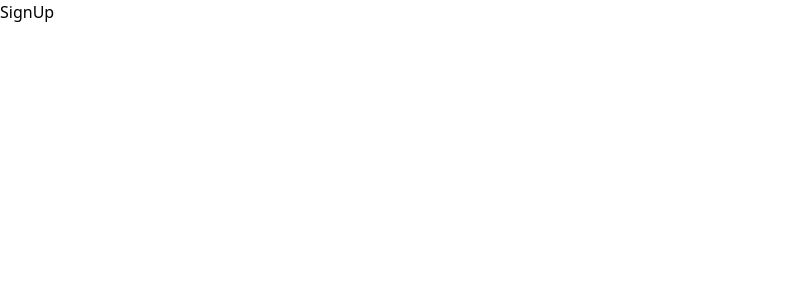
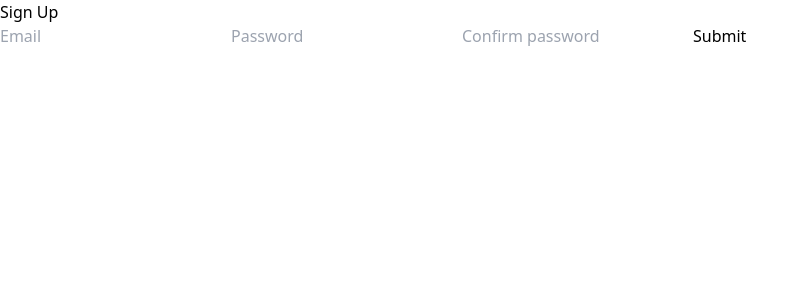
Before and after one commit to jack-barr3tt/finance-tracker, a React (Vite) app in the folder frontend/: page /signup in a window 1280 px wide. Shown: the top 300 px of the page, without its empty margins (0-808 px from the left). Built offline with nearby package versions, Linux system fonts and the light colour scheme.

Commit message:
Sign Up and Login pages

```diff
--- a/frontend/src/Hooks/useUser.tsx
+++ b/frontend/src/Hooks/useUser.tsx
@@ -49,7 +49,6 @@ export function UserProvider(props: { children: ReactNode }) {
   const logout = () => {
     setUserId(null)
     Cookies.remove("access_token")
-    Cookies.remove("refresh_token")
   }
 
   const value: UserValue = {
--- a/frontend/src/Pages/Login.tsx
+++ b/frontend/src/Pages/Login.tsx
@@ -1,26 +1,30 @@
 import { FormEvent, useCallback, useState } from "react"
 import { useUser } from "../Hooks/useUser"
+import { useNavigate } from "react-router-dom"
 
 export default function Login() {
   const [email, setEmail] = useState("")
   const [password, setPassword] = useState("")
 
-  const { userId, login } = useUser()
+  const { login } = useUser()
+  const navigate = useNavigate()
 
   const handleSubmit = useCallback(
     async (e: FormEvent<HTMLFormElement>) => {
       e.preventDefault()
 
-      const result = await login(email, password)
-
-      console.log(result)
+      if (await login(email, password)) {
+        navigate("/dashboard")
+      } else {
+        alert("Login failed")
+      }
     },
-    [email, password, login]
+    [login, email, password, navigate]
   )
 
   return (
     <div className="flex flex-col gap-2">
-      <div>Current user ID is: {userId}</div>
+      <h1>Login</h1>
       <form onSubmit={handleSubmit}>
         <input
           type="email"
--- a/frontend/src/Pages/SignUp.tsx
+++ b/frontend/src/Pages/SignUp.tsx
@@ -1,3 +1,71 @@
+import { FormEvent, useCallback, useState } from "react"
+import { SignupRequest } from "../api/apiSchemas"
+import { useUser } from "../Hooks/useUser"
+import { useNavigate } from "react-router-dom"
+
 export default function SignUp() {
-  return <div>SignUp</div>
+  const [email, setEmail] = useState("")
+  const [password, setPassword] = useState("")
+  const [passwordConfirmation, setPasswordConfirmation] = useState("")
+
+  const { login } = useUser()
+  const navigate = useNavigate()
+
+  const handleSubmit = useCallback(
+    async (e: FormEvent<HTMLFormElement>) => {
+      e.preventDefault()
+
+      if (password !== passwordConfirmation) {
+        alert("Passwords do not match")
+        return
+      }
+
+      const request: SignupRequest = {
+        email,
+        password,
+      }
+
+      const response = await fetch(import.meta.env.VITE_API_URL + "/signup", {
+        method: "POST",
+        headers: {
+          "Content-Type": "application/json",
+        },
+        body: JSON.stringify(request),
+      })
+
+      if (response.ok && (await login(email, password))) {
+        navigate("/dashboard")
+      } else {
+        alert("Sign up failed")
+      }
+    },
+    [email, login, navigate, password, passwordConfirmation]
+  )
+
+  return (
+    <div>
+      <h1>Sign Up</h1>
+      <form onSubmit={handleSubmit}>
+        <input
+          type="email"
+          placeholder="Email"
+          value={email}
+          onChange={(e) => setEmail(e.target.value)}
+        />
+        <input
+          type="password"
+          placeholder="Password"
+          value={password}
+          onChange={(e) => setPassword(e.target.value)}
+        />
+        <input
+          type="password"
+          placeholder="Confirm password"
+          value={passwordConfirmation}
+          onChange={(e) => setPasswordConfirmation(e.target.value)}
+        />
+        <button type="submit">Submit</button>
+      </form>
+    </div>
+  )
 }
```
